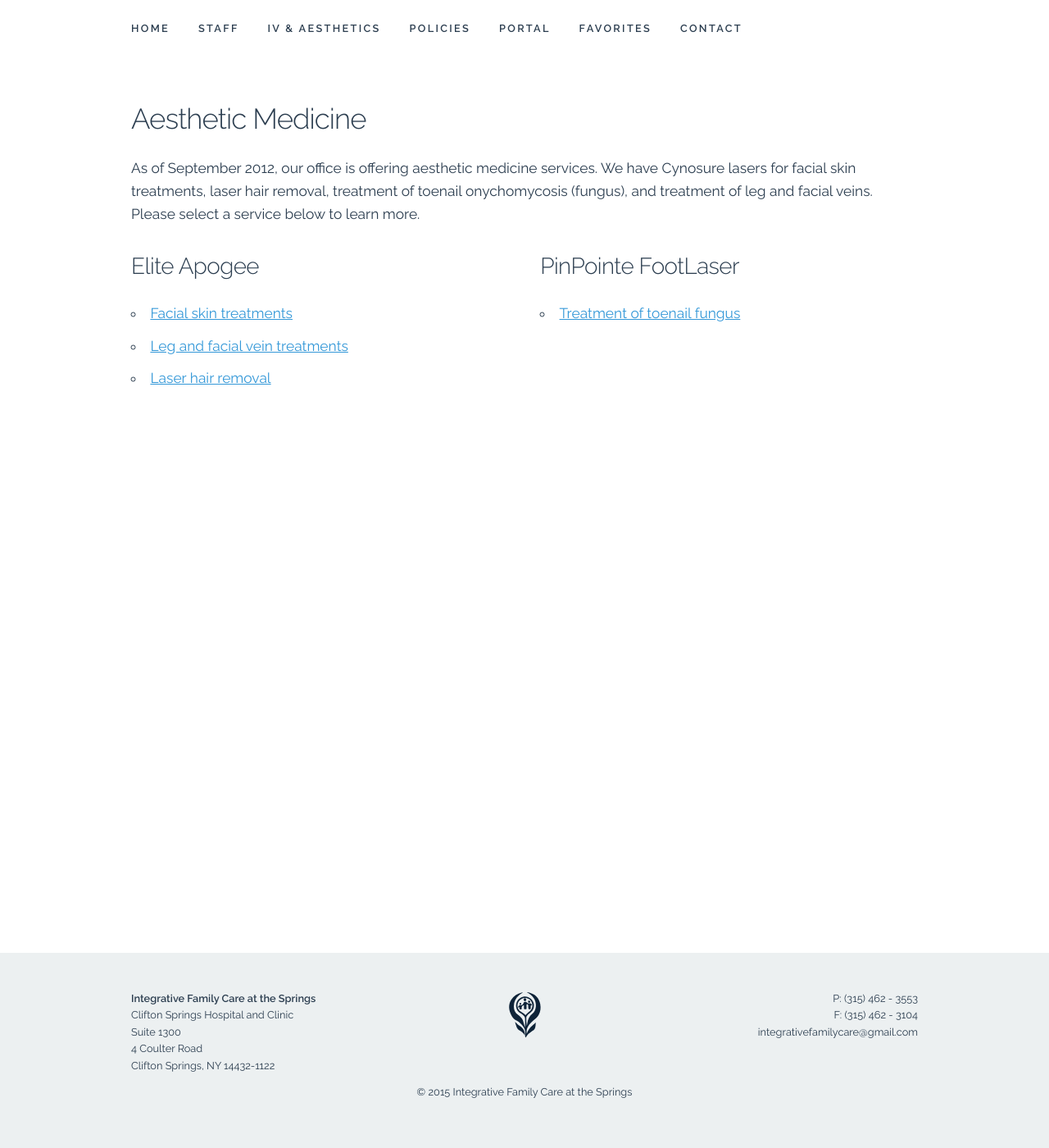
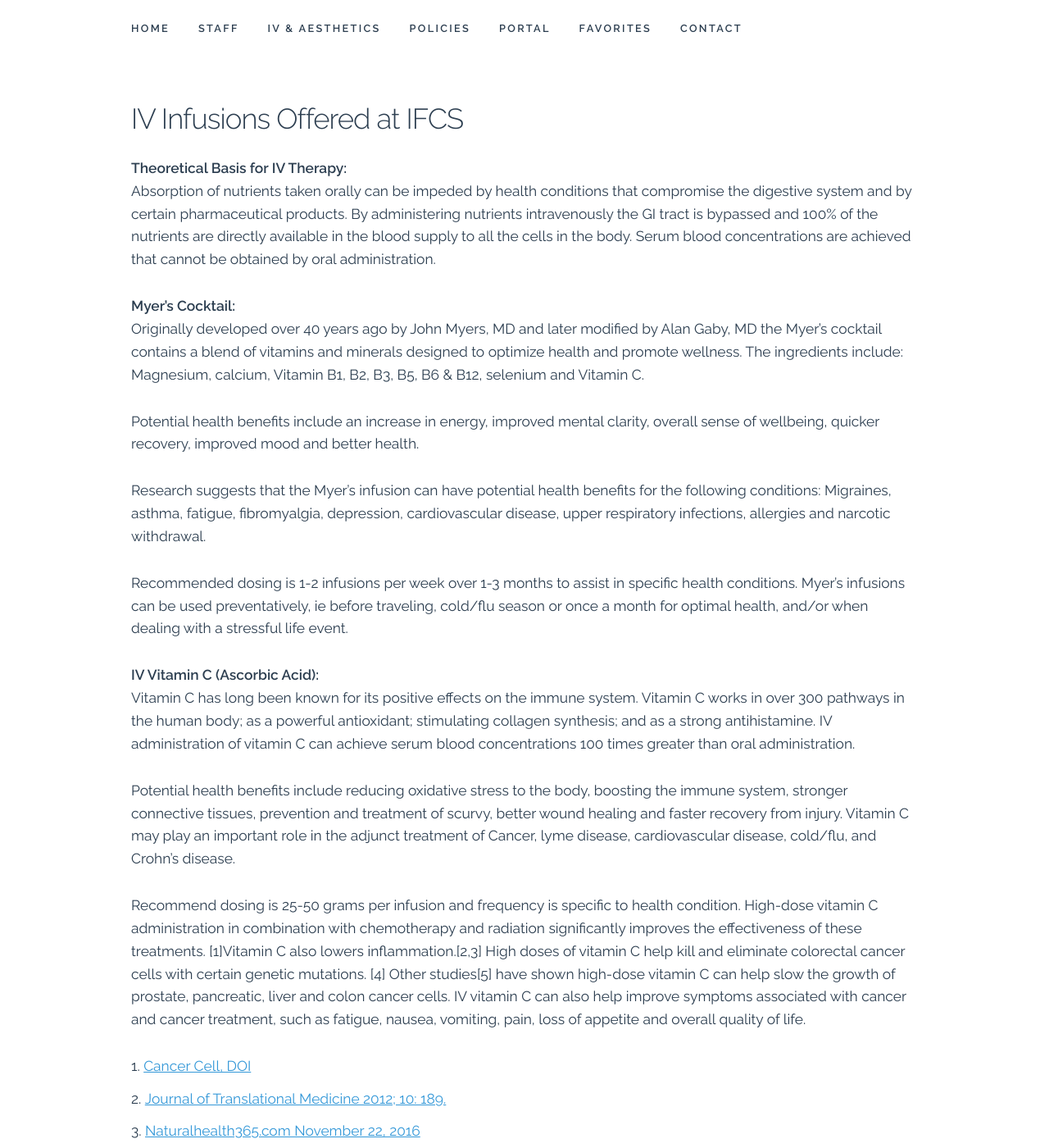
Before and after one commit to ifcats/ifcats.github.io, a Jekyll site: the page built from aesthetics.html, in a window 1280 px wide and 1400 px high. Shown: the whole window at 82% size. Built offline with Jekyll 4.4.1, drawn with Linux system fonts in a browser that asks for light colours; some of the changed text lies outside the part shown.

Commit message:
Add IV therapy content

```diff
--- a/aesthetics.html
+++ b/aesthetics.html
@@ -1,10 +1,102 @@
 ---
 layout: default
-title: Aesthetics | Integrative Family Care at the Springs
+title: IV Therapy & Aesthetics | Integrative Family Care at the Springs
 permalink: /aesthetics/
 ---
 
 <div class="container main-content">
+  <div class="row">
+    <h4>IV Infusions Offered at IFCS</h4>
+    <strong>Theoretical Basis for IV Therapy:</strong>
+    <p>
+      Absorption of nutrients taken orally can be impeded  by health conditions
+      that  compromise the digestive system and by certain pharmaceutical
+      products. By administering nutrients intravenously the  GI tract is
+      bypassed and 100% of the nutrients are directly available in the blood supply
+      to all the cells in the body.  Serum blood concentrations are achieved
+      that cannot be obtained by oral administration.
+    </p>
+    <strong>Myer’s Cocktail:</strong>
+    <p>
+      Originally developed over 40 years ago by John Myers, MD and later modified
+      by Alan Gaby, MD the Myer’s cocktail contains a blend of vitamins and
+      minerals designed to optimize health and promote wellness. The ingredients
+      include: Magnesium, calcium, Vitamin B1, B2, B3, B5, B6 &amp; B12, selenium and
+      Vitamin C.
+    </p>
+    <p>
+      Potential health benefits include an increase in energy, improved mental
+      clarity, overall sense of wellbeing, quicker recovery, improved mood and
+      better health.
+    </p>
+    <p>
+      Research suggests that the Myer’s infusion can have potential health benefits
+      for the following conditions: Migraines, asthma, fatigue, fibromyalgia,
+      depression, cardiovascular disease, upper respiratory infections, allergies
+      and narcotic withdrawal.
+    </p>
+    <p>
+      Recommended dosing is 1-2 infusions per week over 1-3 months to assist in
+      specific health conditions. Myer’s infusions can be used preventatively,
+      ie before traveling, cold/flu season or once a month for optimal health,
+      and/or when dealing with a stressful life event.
+    </p>
+    <strong>IV Vitamin C (Ascorbic Acid):</strong>
+    <p>
+      Vitamin C has long been known for its positive effects on the immune system.
+      Vitamin C works in over 300 pathways  in the human body;  as a powerful
+      antioxidant; stimulating collagen synthesis;  and as a strong antihistamine.
+      IV administration of vitamin C can achieve serum blood concentrations 100 times
+      greater than oral administration.
+    </p>
+    <p>
+      Potential health benefits include reducing oxidative stress to the body,
+      boosting the immune system, stronger connective tissues, prevention and
+      treatment of scurvy, better wound healing and faster recovery from injury.
+      Vitamin C may play an important role in the adjunct treatment of Cancer,
+      lyme disease, cardiovascular disease, cold/flu,  and Crohn’s disease.
+    </p>
+    <p>
+      Recommend dosing is 25-50 grams per infusion and frequency is specific to
+      health condition. High-dose vitamin C administration in combination with
+      chemotherapy and radiation significantly improves the effectiveness of
+      these treatments. [1]Vitamin C also lowers inflammation.[2,3] High doses
+      of vitamin C help kill and eliminate colorectal cancer cells with certain
+      genetic mutations. [4] Other studies[5] have shown high-dose vitamin C
+      can help slow the growth of prostate, pancreatic, liver and colon cancer
+      cells. IV vitamin C can also help improve symptoms associated with cancer
+      and cancer treatment, such as fatigue, nausea, vomiting, pain, loss of appetite
+      and overall quality of life.
+    </p>
+    <ol>
+      <li><a href="http://www.cell.com/cancer-cell/fulltext/S1535-6108(17)30062-4" target="_blank">Cancer Cell, DOI</a></li>
+      <li><a href="https://translational-medicine.biomedcentral.com/articles/10.1186/1479-5876-10-189" target="_blank">Journal of Translational Medicine 2012; 10: 189.</a></li>
+      <li><a href="http://www.naturalhealth365.com/vitamin-c-inflammation-2045.html" target="_blank">Naturalhealth365.com November 22, 2016</a></li>
+      <li><a href="http://science.sciencemag.org/content/early/2015/11/04/science.aaa5004" target="_blank">Science November 5, 2015 DOI: 10.1126/science.aaa5004</a></li>
+      <li><a href="https://www.cancer.gov/about-cancer/treatment/cam/patient/vitamin-c-pdq" target="_blank">National Cancer Institute High Dose Vitamin C</a></li>
+    </ol>
+    <strong>IV Glutathione:</strong>
+    <p>
+      Known as the mother of all antioxidants, some would say it’s the most important
+      molecule your body needs to stay healthy and prevent disease. The good news is
+      that your body makes its own glutathione but the bad news is that poor diet,
+      environmental exposures, medications, stress, trauma, infections and aging all
+      deplete it.
+    </p>
+    <p>
+      Potential health benefits include slowing of aging, support of phase 2 liver
+      detoxification, immune support, and reduced oxidative stress.
+    </p>
+    <p>
+      Research suggests glutathione may help in the following conditions: Cancer,
+      heart disease, dementia, Alzheimers, chronic fatigue, diabetes, arthritis,
+      kidney disease, and liver disease.
+    </p>
+    <p>
+      Recommended dose is 2000mg 1-3 times per week for 1-3 months depending on
+      specific health conditions.
+    </p>
+  </div>
   <div class="row">
     <h4>Aesthetic Medicine</h4>
     <p>
```
